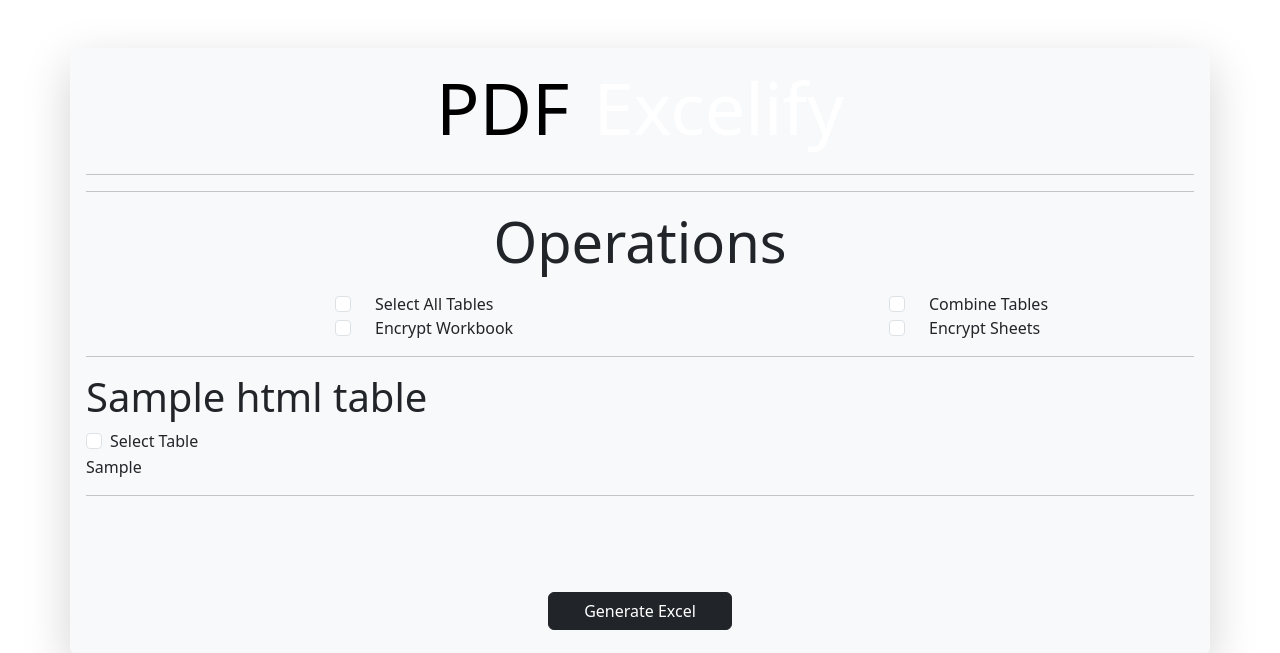
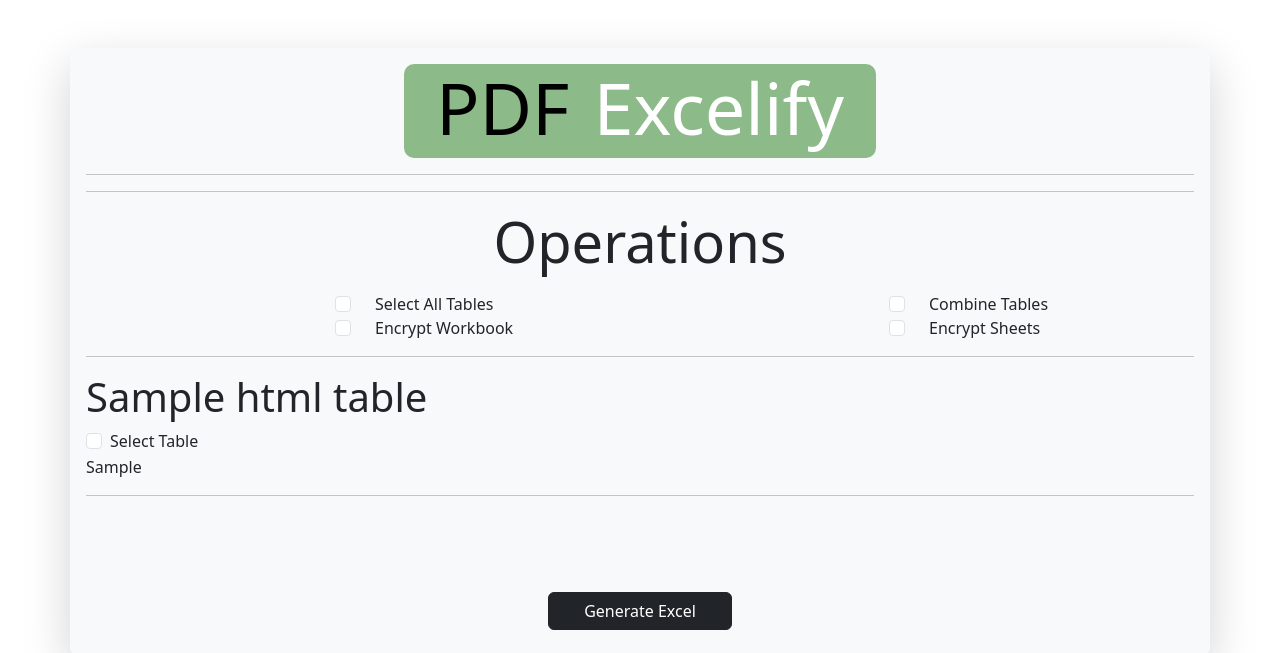
Before and after one commit to jattiemd/PDF-to-Excel, a Python web app: template templates/index.html in a window 1280 px wide. Shown: the top 653 px of the page. Run offline with Jinja, Linux system fonts and the light colour scheme; the template is opened without the code that fills it: most values are stand-ins (such as "Sample title", 1, 10 or a date in 2020).

Commit message:
Updated heading style

```diff
--- a/static/myStylesheet.css
+++ b/static/myStylesheet.css
@@ -56,7 +56,7 @@
   position: absolute;
   top: 0;
   left: 0;
-  background-color: rgba(62, 134, 54, 0.55);
+  background-color: rgba(56, 136, 47, 0.55);
   opacity: 100%;
   display: none;
   justify-content: center;
@@ -137,3 +137,9 @@
   top: 0;
   border-radius: 10px;
 }
+
+.custom-header-background {
+  background-color: rgba(56, 136, 47, 0.55);
+  padding: 0px 20px;
+  border-radius: 10px;
+}
```
